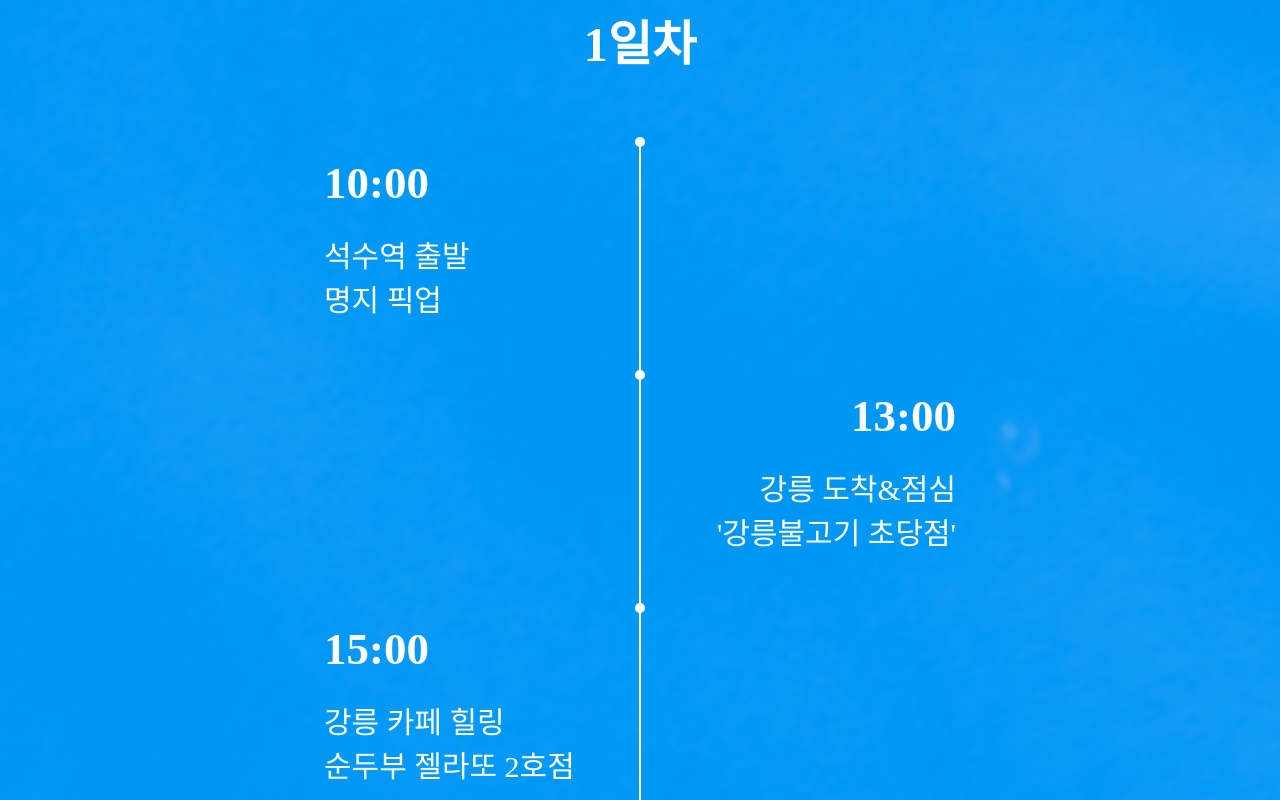
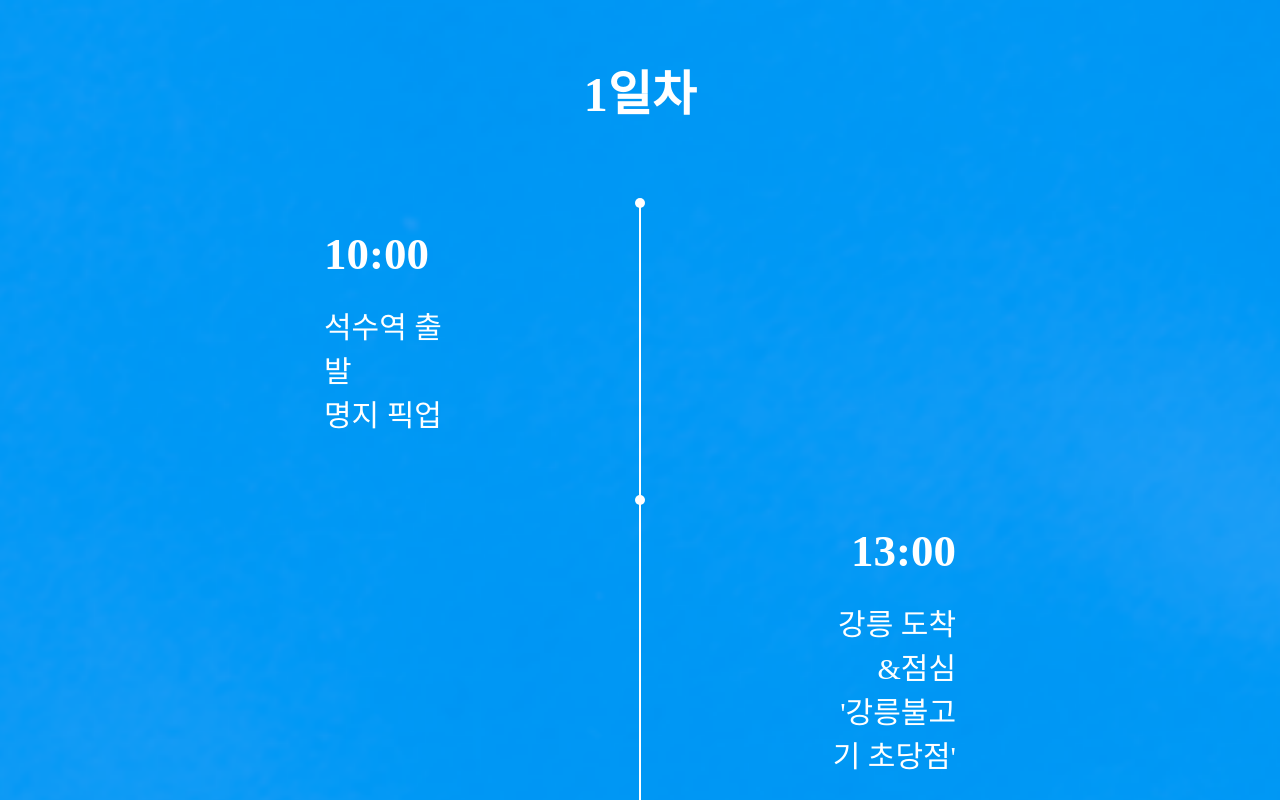
Before and after one commit to leeyebeen-dev/YeahYeahTour, a plain HTML site: page index.html in a window 1280 px wide. Shown: the part 1280-2080 px from the top of the page. Drawn offline with Linux system fonts and the light colour scheme.

Commit message:
리스트 점 사이 여백 설정

```diff
--- a/style.css
+++ b/style.css
@@ -98,7 +98,13 @@ main h1 {
     text-align: left;
 }
 
+#timeline li:nth-child(even) .content {
+    margin-left: 500px;
+}
 
+#timeline li:nth-child(odd) .content {
+    margin-right: 500px;
+}
 
 #timeline li::after {
     z-index: 1;
@@ -148,7 +154,7 @@ main h1 {
     height: 10px;
     background-color: white;
     border-radius: 50%;
-    margin: 10px auto;
+    margin: 20px auto;
 }
 
 footer {
```
Also changed, not shown: index.html (+2 -0 lines).
